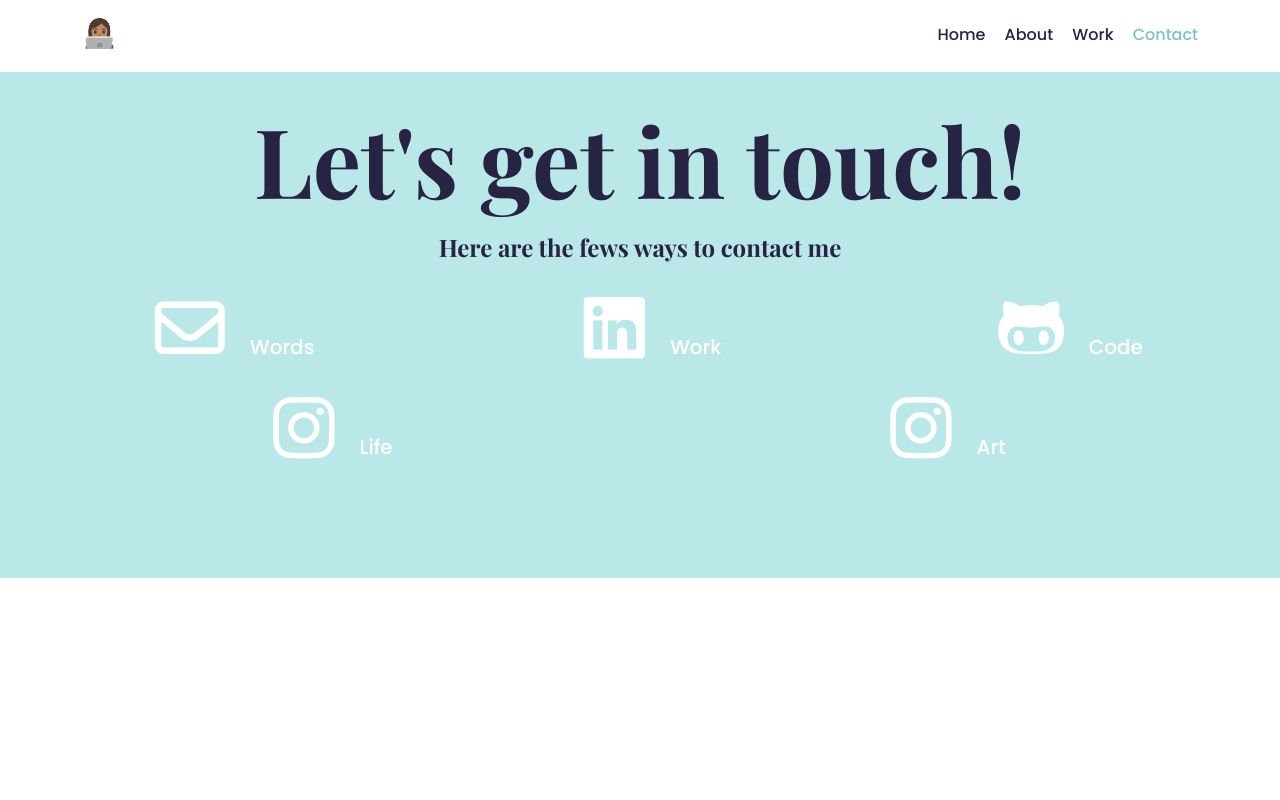
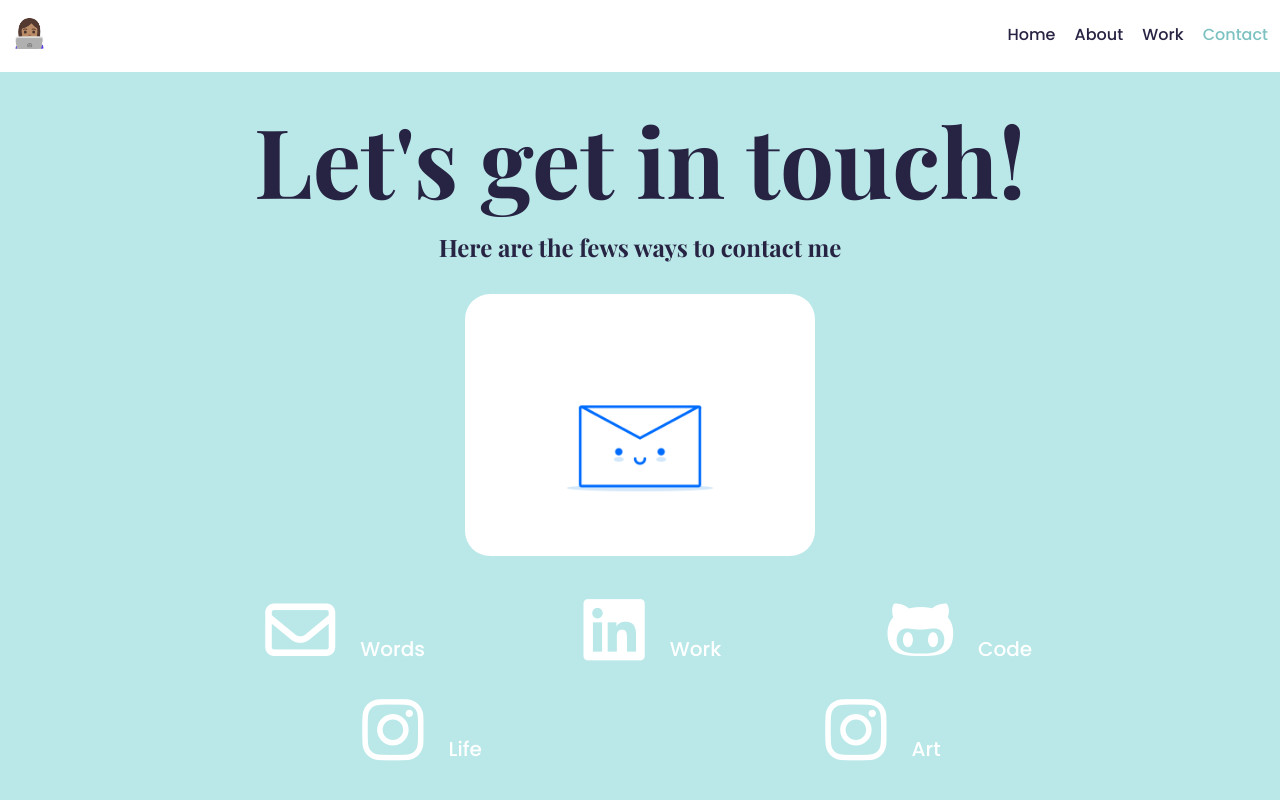
Before and after one commit to mivanegas/Portfolio, a plain HTML site: page contact.html in a window 1280 px wide. Drawn offline with nearby package versions, Linux system fonts and the light colour scheme.

Commit message:
Finished contact page

```diff
--- a/contact.html
+++ b/contact.html
@@ -29,9 +29,24 @@
       src="https://kit.fontawesome.com/457602dfdb.js"
       crossorigin="anonymous"
     ></script>
+    <style>
+      body {
+        background-color: #bae8e8;
+      }
+
+      nav {
+        background-color: white;
+        width: 100%;
+      }
+      .nav-container {
+        background-color: white;
+        margin: 0;
+        max-width: 100%;
+      }
+    </style>
   </head>
   <body>
-    <div class="container">
+    <div class="nav-container container">
       <nav class="d-flex justify-content-between">
         <h3><a href="/index.html">👩🏽‍💻</a></h3>
         <ul>
@@ -47,9 +62,18 @@
     <div class="contact-container">
       <h1 class="mb-3">Let's get in touch!</h1>
       <h4 class="here mb-3">Here are the fews ways to contact me</h4>
-      <div class="row">
+      <img
+        src="/images/email.gif"
+        alt="Cute email GIF"
+        class="img-fluid mt-3 mb-4"
+        width="350"
+      />
+      <div class="container d-flex justify-content-center">
+        <div class="row mb-3">
           <div class="col-4">
-          <a href="mailto:maria.vanegas@my.maryvillecollege.edu" target="_blank"
+            <a
+              href="mailto:maria.vanegas@my.maryvillecollege.edu"
+              target="_blank"
               ><i class="fa-regular fa-envelope"></i>Words</a
             >
           </div>
@@ -65,7 +89,6 @@
               ><i class="fa-brands fa-github-alt"></i>Code</a
             >
           </div>
-        <div class="row">
           <div class="col-6">
             <a
               href="https://www.instagram.com/mariaisabelvanegas/"
@@ -79,9 +102,13 @@
               target="_blank"
               ><i class="fa-brands fa-instagram"></i>Art</a
             >
+            <!--Col div-->
           </div>
+          <!--container div-->
         </div>
+        <!--row div-->
       </div>
+      <!--Contant-container div-->
     </div>
   </body>
 </html>
```
Also changed, not shown: images/email.gif (added). Lines whose indentation alone changed are shown as unchanged.
